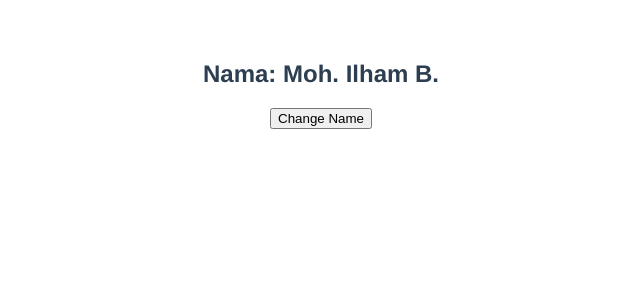
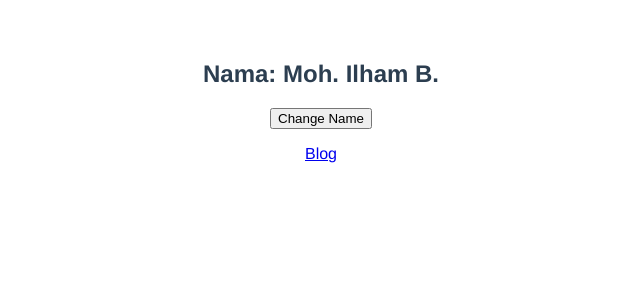
Before and after one commit to ilham76c/belajar, a Vue app in the folder vue/vue-project/: page / in a window 1280 px wide. Shown: the top 300 px of the page, without its empty margins (319-959 px from the left). Built offline with nearby package versions, Linux system fonts and the light colour scheme.

Commit message:
vue data binding

```diff
--- a/vue/vue-project/src/App.vue
+++ b/vue/vue-project/src/App.vue
@@ -1,6 +1,7 @@
 <template>
   <h2>Nama: {{ nama }}</h2>
   <button v-on:click="changeName">Change Name</button>
+  <p><a v-bind:href="url">Blog</a></p>
 </template>
 
 <script>
@@ -10,7 +11,8 @@ export default {
   data() {
     return {
       nama: 'Moh. Ilham B.',
-    };
+      url: 'https://pacman97.blogspot.com/'
+    }
   },
   methods: {
     changeName() {
```
